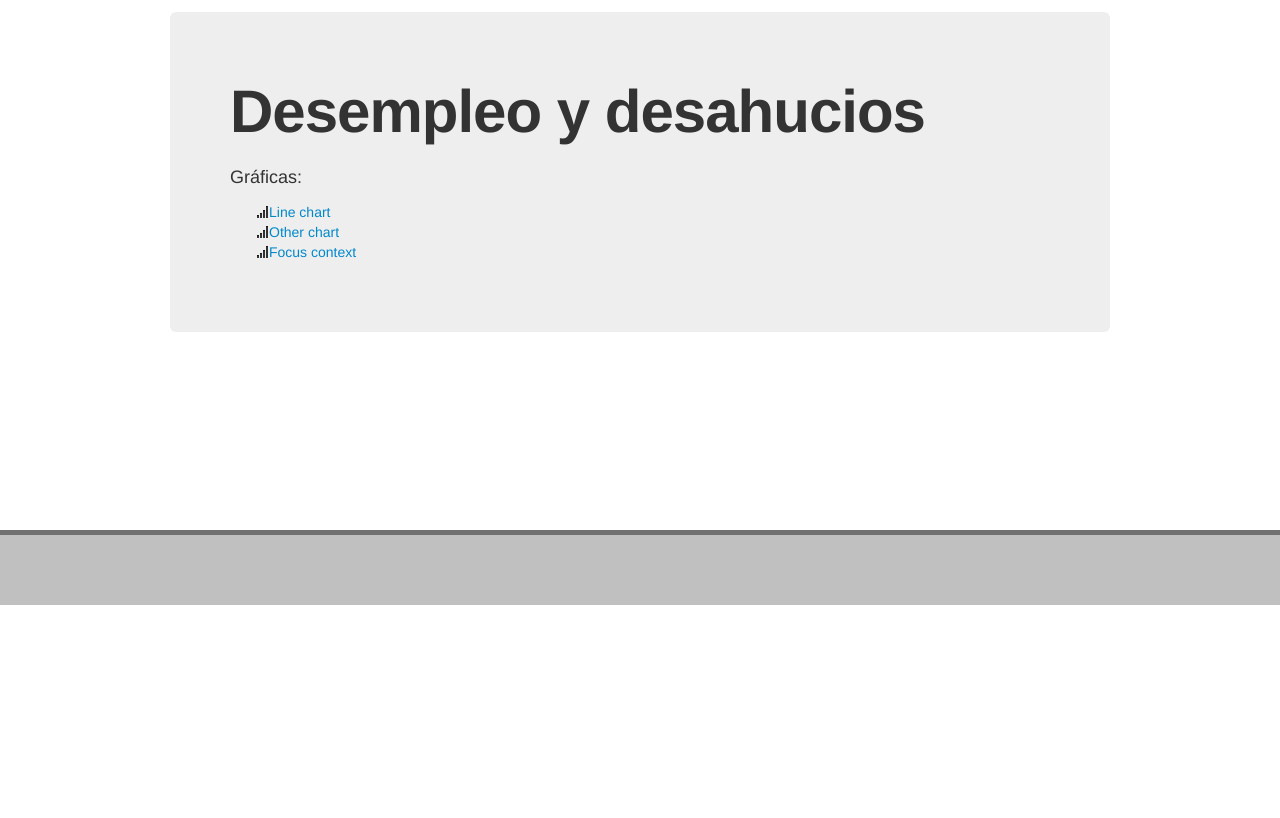
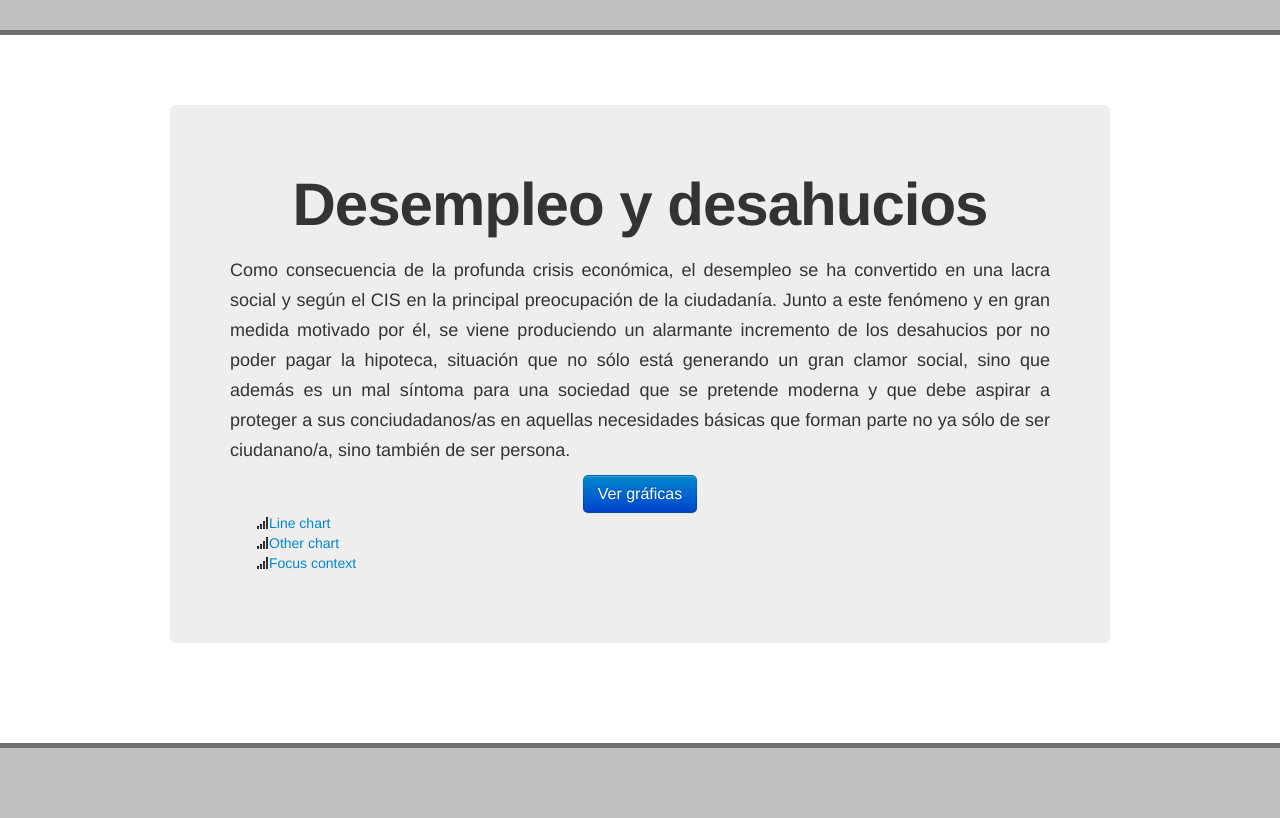
Before and after one commit to RHoK-Bilbao/desahucios, a Django app: page / in a window 1280 px wide. Shown: the part 134-952 px from the top of the page. Before the commit the page ends 739 px from the top, so only its background shows below. Run offline with Django 3.2, Linux system fonts and the light colour scheme; parts of the project's set-up code (start-up, migrations or seed data) failed here and were passed over; some libraries are stand-ins or nearby versions.

Commit message:
Changed web style and graph colors.

```diff
--- a/website/static/css/style.css
+++ b/website/static/css/style.css
@@ -9,16 +9,19 @@
   shape-rendering: crispEdges;
 }
 
+
+/* line-chart color */
 .area {
-  fill: steelblue;
+  fill: #0099FF;
 }
 
 svg {
   font: 10px sans-serif;
 }
 
+/* focus-context color */
 path {
-  fill: steelblue;
+  fill: #0099FF;
 }
 
 .axis path,
@@ -34,6 +37,19 @@
   shape-rendering: crispEdges;
 }
 
+#logo {
+  margin: 3em 15em;
+}
+
+#explanation {
+  text-align: justify;
+}
+
+.center {
+  width: 100%;
+  text-align: center;
+}
+
 header {
   background-color: #C0C0C0;
   border-bottom: 5px solid #707070;
@@ -41,7 +57,11 @@
 
 .container {
   min-height: 35em;
-  margin: 2em;
+}
+
+#myContainer {
+  margin-top: 5em;
+  margin-bottom: 5em;
 }
 
 ul {
--- a/website/templates/website/base.html
+++ b/website/templates/website/base.html
@@ -27,11 +27,11 @@
 <body>
     <header>
         <a href="/">
-            <img id="logo" src="{{ STATIC_PREFIX }}img/logo.png" width="150" />
+            <img id="logo" src="{{ STATIC_PREFIX }}img/logo.png" width="250" />
         </a>
     </header>
 
-    <div class="container">
+    <div class="container" id="myContainer">
         {% block content %}{% endblock %}
     </div>
 
--- a/website/templates/website/focus_context.html
+++ b/website/templates/website/focus_context.html
@@ -4,6 +4,8 @@
 {% block content %}
 
     <a href="/">Volver</a>
+
+    <section></section>
 
 {% endblock %}
 
@@ -44,7 +46,7 @@
     .y0(height2)
     .y1(function(d) { return y2(d.price); });
 
-var svg = d3.select("body").append("svg")
+var svg = d3.select("section").append("svg")
     .attr("width", width + margin.left + margin.right)
     .attr("height", height + margin.top + margin.bottom);
 
--- a/website/templates/website/index.html
+++ b/website/templates/website/index.html
@@ -4,9 +4,25 @@
 {% block content %}
 
     <div class="hero-unit">
-        <h1>Desempleo y desahucios</h1>
-        <br />
-        <p>Gráficas:</p>
+        <div class="center">
+
+            <h1>Desempleo y desahucios</h1>
+            <br />
+            <p id="explanation">
+                Como consecuencia de la profunda crisis económica, el desempleo se ha
+                convertido en una lacra social y según el CIS en la principal preocupación de
+                la ciudadanía. Junto a este fenómeno y en gran medida motivado por él, se
+                viene produciendo un alarmante incremento de los desahucios por no poder
+                pagar la hipoteca, situación que no sólo está generando un gran clamor
+                social, sino que además es un mal síntoma para una sociedad que se
+                pretende moderna y que debe aspirar a proteger a sus conciudadanos/as en
+                aquellas necesidades básicas que forman parte no ya sólo de ser
+                ciudanano/a, sino también de ser persona.
+            </p>
+
+            <a  class="btn btn-primary btn-large" href="/">Ver gráficas</a>
+        </div>
+
         <ul>
             <li><a href="/line-chart"><i class="icon-signal"></i>Line chart</a></li>
             <li><a href="/other_chart"><i class="icon-signal"></i>Other chart</a></li>
--- a/website/templates/website/other_chart.html
+++ b/website/templates/website/other_chart.html
@@ -4,6 +4,8 @@
 {% block content %}
 
     <a href="/">Volver</a>
+
+    <section></section>
 
 {% endblock %}
 
```
Also changed, not shown: website/static/img/logo.png (added), website/templates/website/line_chart.html (indentation only), 1 other file.
